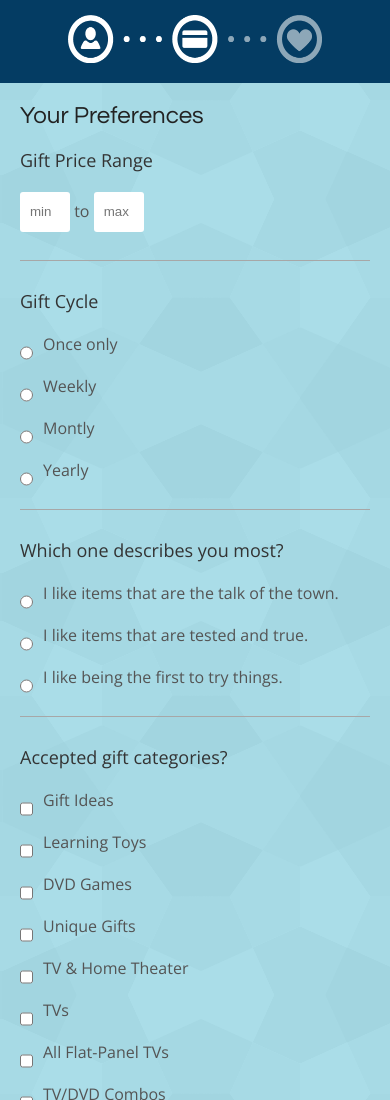
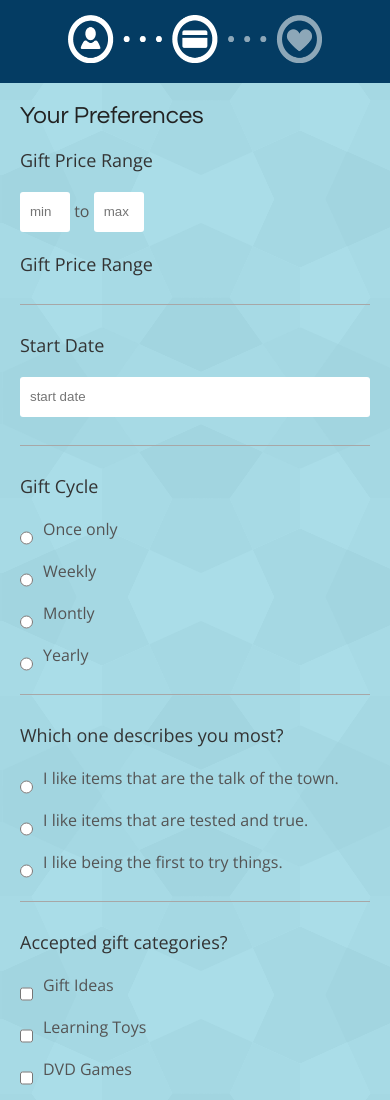
Before and after one commit to lriStack/lrihackfest, a plain HTML site: page platforms/ios/www/preference.html in a window 390 px wide. Shown: the top 1100 px of the page. Drawn offline with nearby package versions, Linux system fonts and the light colour scheme.

Commit message:
preference

```diff
--- a/platforms/ios/www/preference.html
+++ b/platforms/ios/www/preference.html
@@ -31,6 +31,19 @@
             <li>
                 <input id="minPrice" name="minPrice" class="price" type="text" placeholder="min" /> to
                 <input id="maxPrice" name="maxPrice" class="price" type="text" placeholder="max" />
+            </li>
+            <li>
+                <label class="subTitle">Gift Price Range</label>
+            </li>
+            <li>
+                <hr/>
+            </li>
+            <li>
+                <label class="subTitle">Start Date</label>
+            </li>
+            <li>
+                <input id="startDate" name="startDate"  type="text" placeholder="start date" />
+<script>$('#startDate').datepicker();</script>
             </li>
             <li>
                 <hr/>
```
Also changed, not shown: platforms/ios/www/productSurprize.html (+4 -1 lines).
